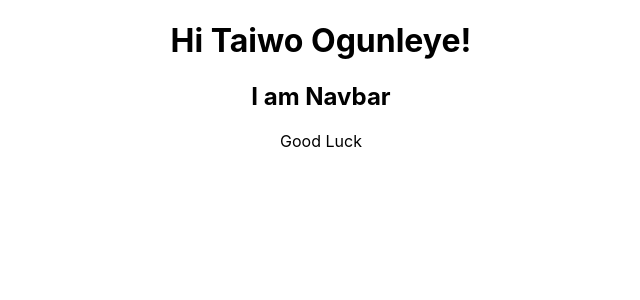
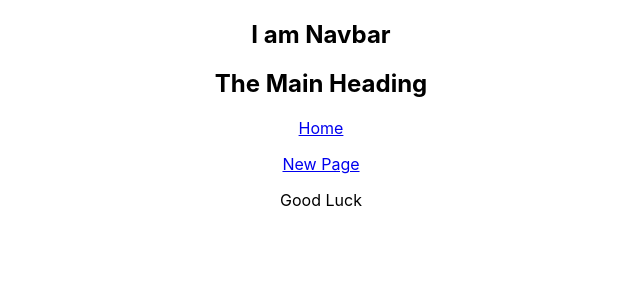
Before and after one commit to Natetrizton/React-tutoriaal, a React (Create React App) app: page / in a window 1280 px wide. Shown: the top 300 px of the page, without its empty margins (319-959 px from the left). Built offline with nearby package versions, Linux system fonts and the light colour scheme.

Commit message:
feat: navbar markup update

```diff
--- a/src/Navbar.js
+++ b/src/Navbar.js
@@ -2,10 +2,13 @@ import React from 'react'
 
 function Navbar() {
     return (
-        <>
-            <h1>Hi Taiwo Ogunleye!</h1>
+        <nav className='navbar'>
             <h2>I am Navbar</h2>
-        </>
+            <h1>The Main Heading</h1>
+            <div className='links'></div>
+            <p><a href='/'>Home</a></p>
+            <p><a href='/create'>New Page</a></p>
+        </nav >
     )
 }
 
```
Also changed, not shown: 1 other file (tests, documents, lock files or other folders).
